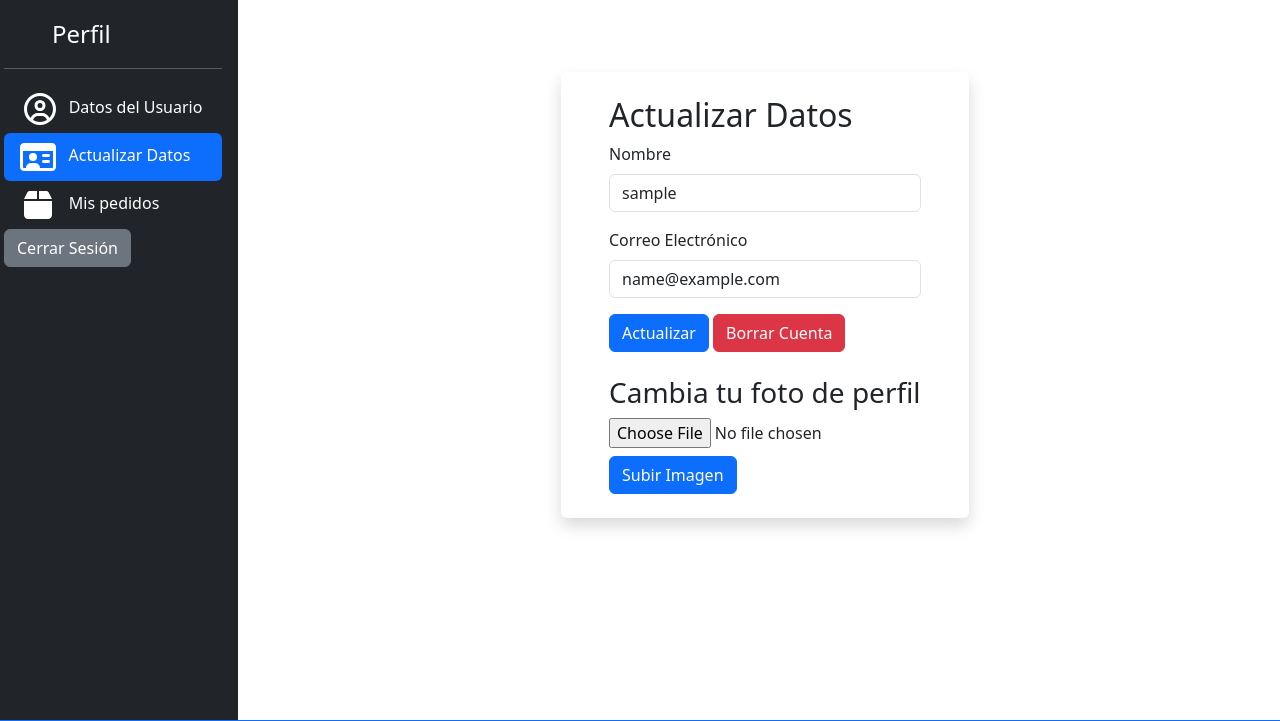
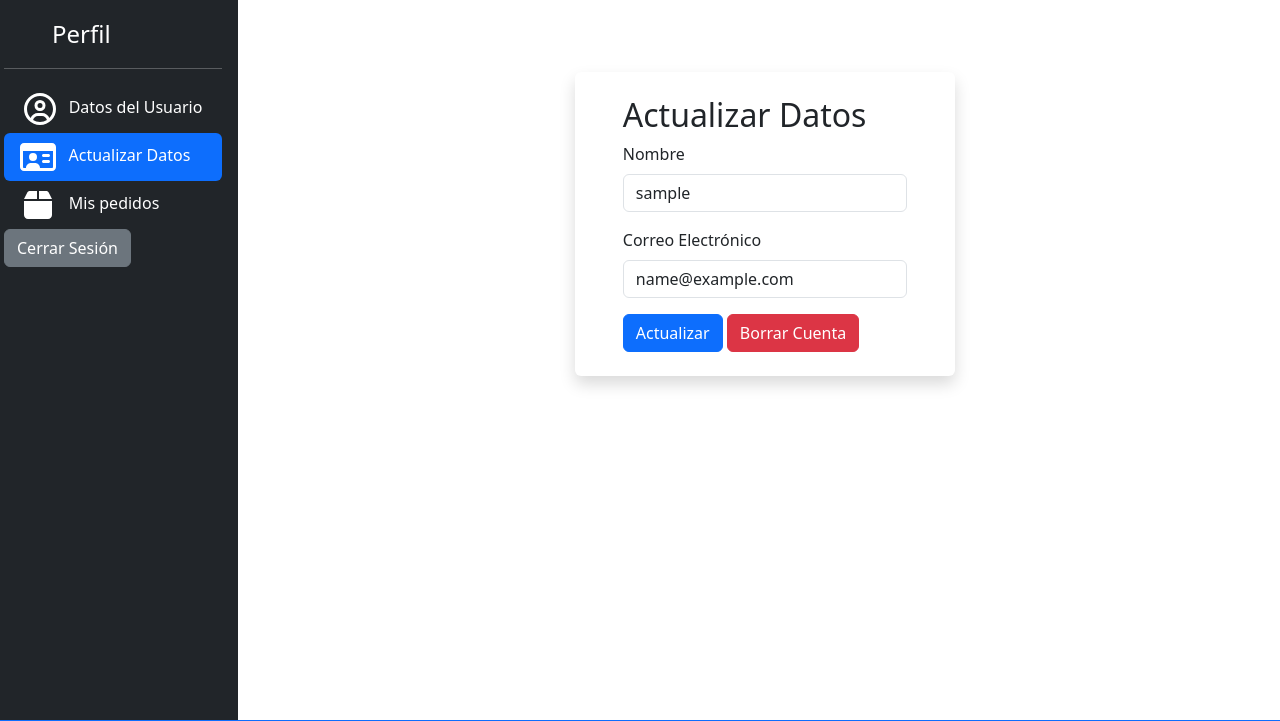
Before and after one commit to l3lackJack/DAW2324_S3_E1, a PHP site: page /Vistes/perfil_actualitzarDades.php in a window 1280 px wide. Shown: the part 56-777 px from the top of the page. Run offline with PHP 8.4, Linux system fonts and the light colour scheme; the visitor is signed in with stand-in values (Sample User, id 1); some libraries are stand-ins or nearby versions.

Commit message:
eliminat us de fotos de perfil (de moment)

```diff
--- a/Aplicatiuweb/Vistes/perfil_actualitzarDades.php
+++ b/Aplicatiuweb/Vistes/perfil_actualitzarDades.php
@@ -123,11 +123,6 @@ if(!isset($_SESSION['usuario_nombre'])) { //en cas que no s'ha iniciat sessió e
 
             <div id="mensaje-error" class="alert alert-danger" style="display: none;"></div>
         </form>
-        <br>
-        <h3>Cambia tu foto de perfil</h3>
-        <form action="/Controladors/processar_pujadaFotos.php" method="post" enctype="multipart/form-data">
-    <input type="file" name="imagen" accept="image/*">
-    <br><button class="btn btn-primary mt-2" type="submit" value="Subir Imagen">Subir Imagen</button>
 </form>
     </div>
         </main>
```
